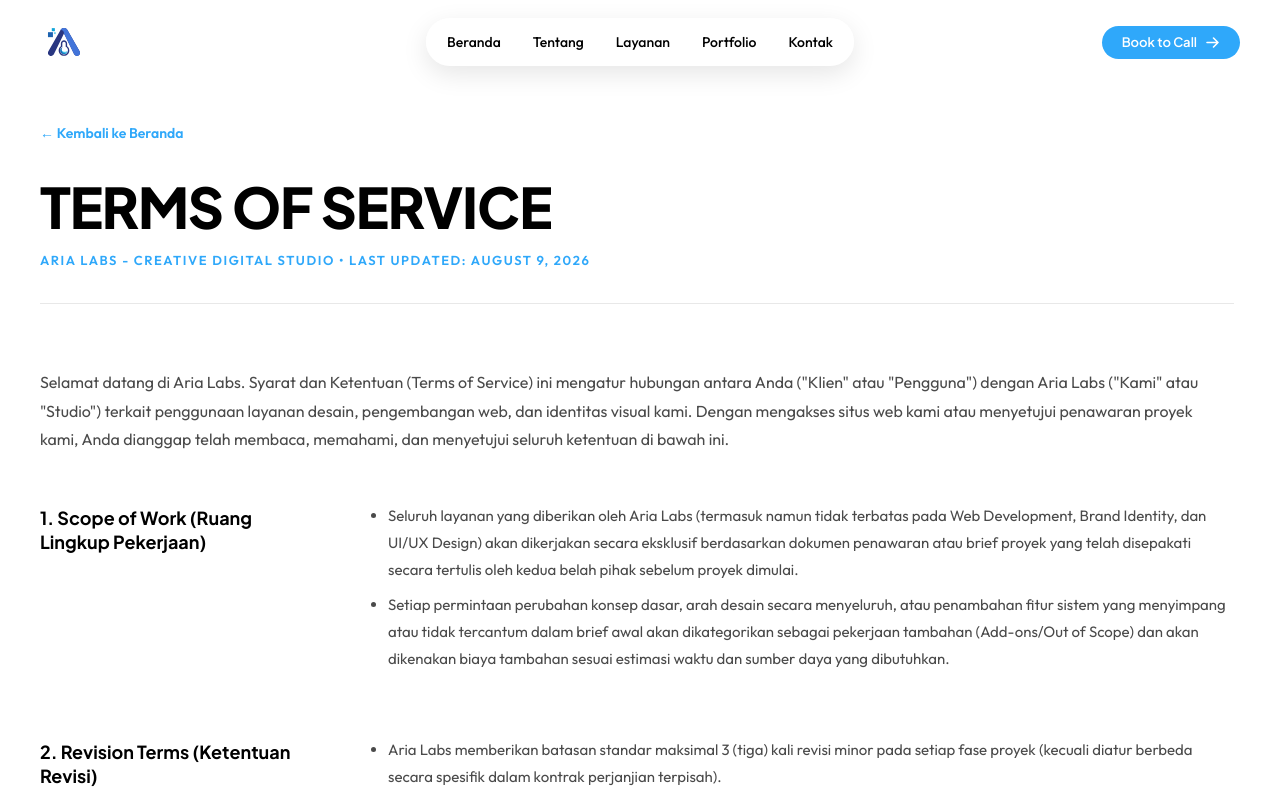
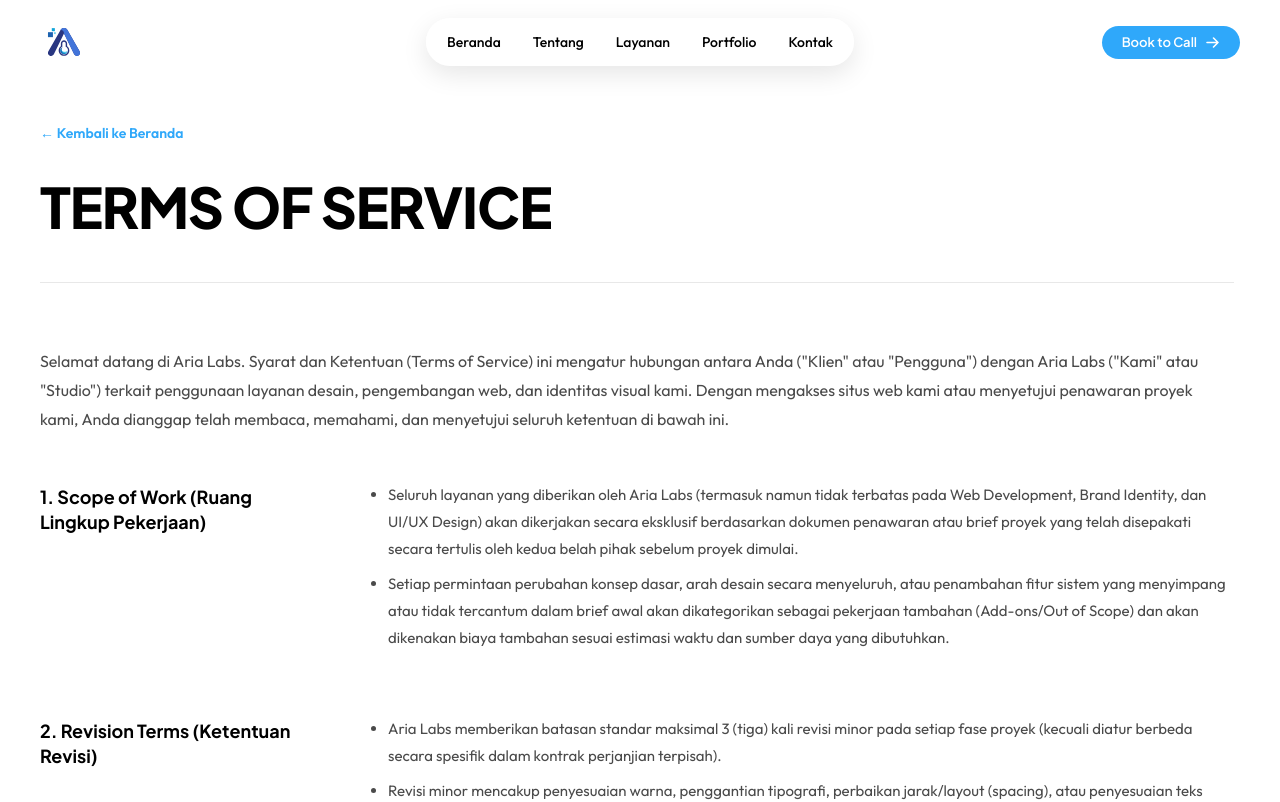
Before and after one commit to Nazca13/Arialabs, a Next.js app: page /terms in a window 1280 px wide. Shown: the top 802 px of the page. Built offline with nearby package versions, Linux system fonts and the light colour scheme.

Commit message:
remove subtitle from privacy & terms pages

```diff
--- a/src/app/privacy/page.tsx
+++ b/src/app/privacy/page.tsx
@@ -22,9 +22,6 @@
 
           <div className={styles.header}>
             <h1 className={styles.title}>PRIVACY POLICY</h1>
-            <p className={styles.subtitle}>
-              Aria Labs - Creative Digital Studio &bull; Last Updated: August 9, 2026
-            </p>
           </div>
 
           <div className={styles.introText}>
--- a/src/app/terms/page.tsx
+++ b/src/app/terms/page.tsx
@@ -22,9 +22,6 @@
 
           <div className={styles.header}>
             <h1 className={styles.title}>TERMS OF SERVICE</h1>
-            <p className={styles.subtitle}>
-              Aria Labs - Creative Digital Studio &bull; Last Updated: August 9, 2026
-            </p>
           </div>
 
           <div className={styles.introText}>
```
